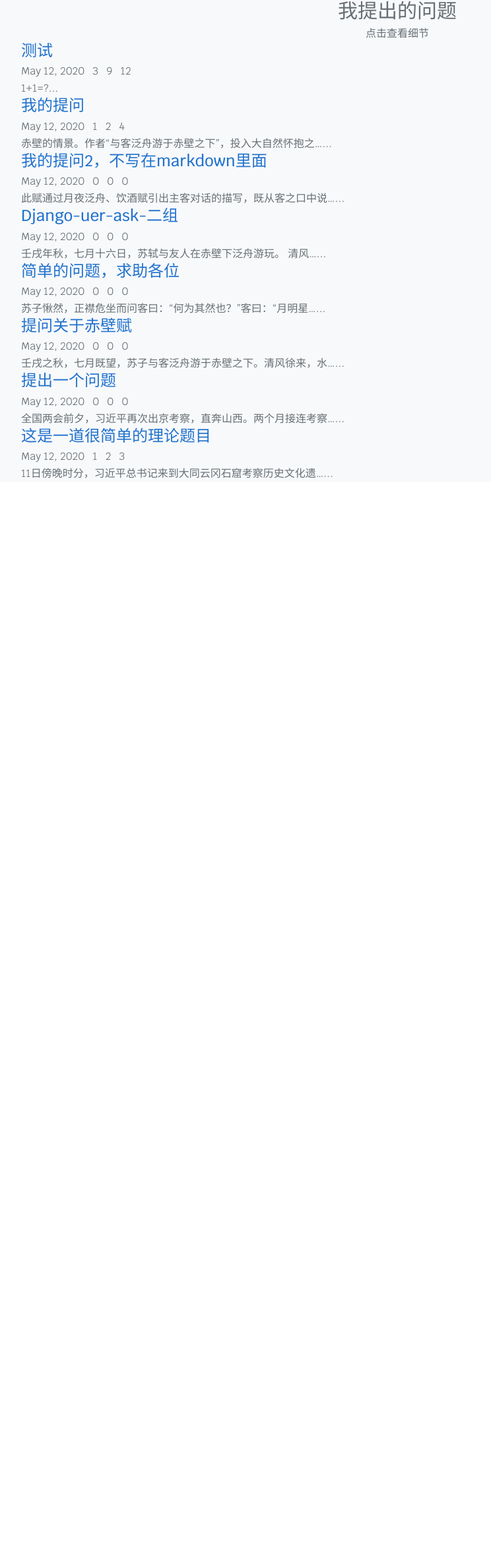
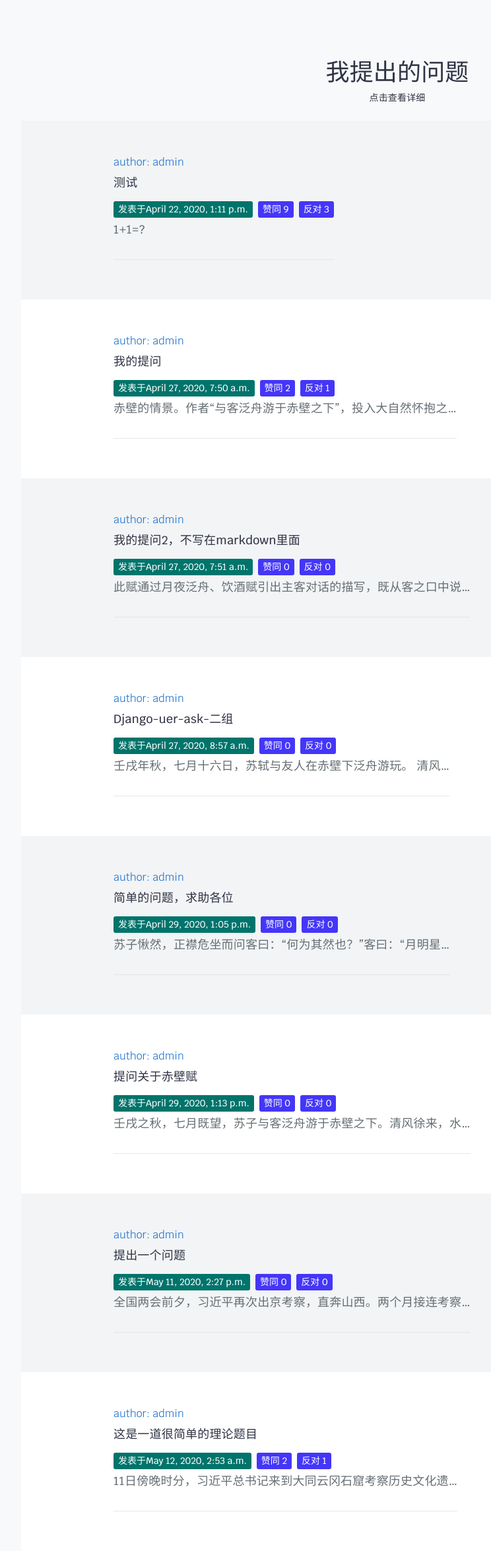
Before and after one commit to mp332/LearningShare, a Django app: page /question/my_questions/ in a window 1280 px wide. Shown: the part 70-2421 px from the top of the page at 66% size, without its empty margins (38-782 px from the left). Before the commit the page ends 795 px from the top, so only its background shows below. Run offline with Django 3.2, Linux system fonts and the light colour scheme; a user stored in the database is signed in; data comes from the database, SQL or seed files in the repository; some libraries are stand-ins or nearby versions.

Commit message:
Update my_questions

```diff
--- a/templates/question/my_questions.html
+++ b/templates/question/my_questions.html
@@ -2,30 +2,43 @@
 {% load static %}
 
 {% block content %}
-    <div id="fh5co-blog">
+<main id="tt-pageContent" class="tt-offset-small">
     <div class="container">
-			<div class="row animate-box">
-				<div class="col-md-8 col-md-offset-2 text-center fh5co-heading">
-					<h2>我提出的问题</h2>
-					<p>点击查看细节</p>
+        <div class="tt-topic-list">
+			<div class="tt-list-header">
+                <div class="tt-col-topic text-center">
+					<h1>我提出的问题</h1>
+					<p>点击查看详细</p>
 				</div>
             </div>
-			<div class="row">
             {% for question in questions %}
-                <div class="col-lg-12 col-md-12">
-					<div class="fh5co-blog animate-box">
-						<div class="blog-text">
-							<h3><a href="{% url 'question:question_content' question_id=question.id %}">{{ question.questionTitle }}</a></h3>
-							<span class="posted_on">{{ question.publishDate | date:"F j, Y" }}</span>
-                            <span class="comment">&ensp;{{ question.badNum }}<i class="icon-thumbs-down"></i></span>
-                            <span class="comment">&ensp;{{ question.goodNum }}<i class="icon-thumbs-up"></i></span>
-                            <span class="comment">&ensp;{{ question.answers.all | length }}<i class="icon-speech-bubble"></i></span>
-                            <p>{{ question.questionDescription | truncatechars:"30" }}...</p>
+            <div class="tt-item">
+                <div class="tt-single-topic">
+                    <div class="tt-item-header pt-noborder">
+                        <div class="tt-item-header info-top">
+                            <div class="tt-avater-title">
+                                <a href="#">author: {{ question.user }}</a>
+                            </div>
+                            <div class="tt-item-title">
+                                <a href="../{{question.id}}">{{question.questionTitle}}</a>
+                            </div>
+                            <div class="tt-item-tag">
+                                <ul class="tt-list-badge">
+                                    <li><a href="#"><span
+												class="tt-color09 tt-badge">发表于{{ question.created }}</span></a></li>
+									<li><a href="#"><span class="tt-color02 tt-badge">赞同 {{ question.goodNum }}</span></a></li>
+									<li><a href="#"><span class="tt-color02 tt-badge">反对 {{ question.badNum }}</span></a></li>
+                                </ul>
+							</div>
+							<div class="tt-item-title">
+                                <p>{{ question.questionDescription | truncatechars:"30"}}</p>
+                            </div>
+                        </div>
                     </div>
                 </div>
             </div>
 			{% endfor %}
 		</div>
 	</div>
-	</div>
+</main>
 {% endblock %}
```
Lines whose indentation alone changed are shown as unchanged.
